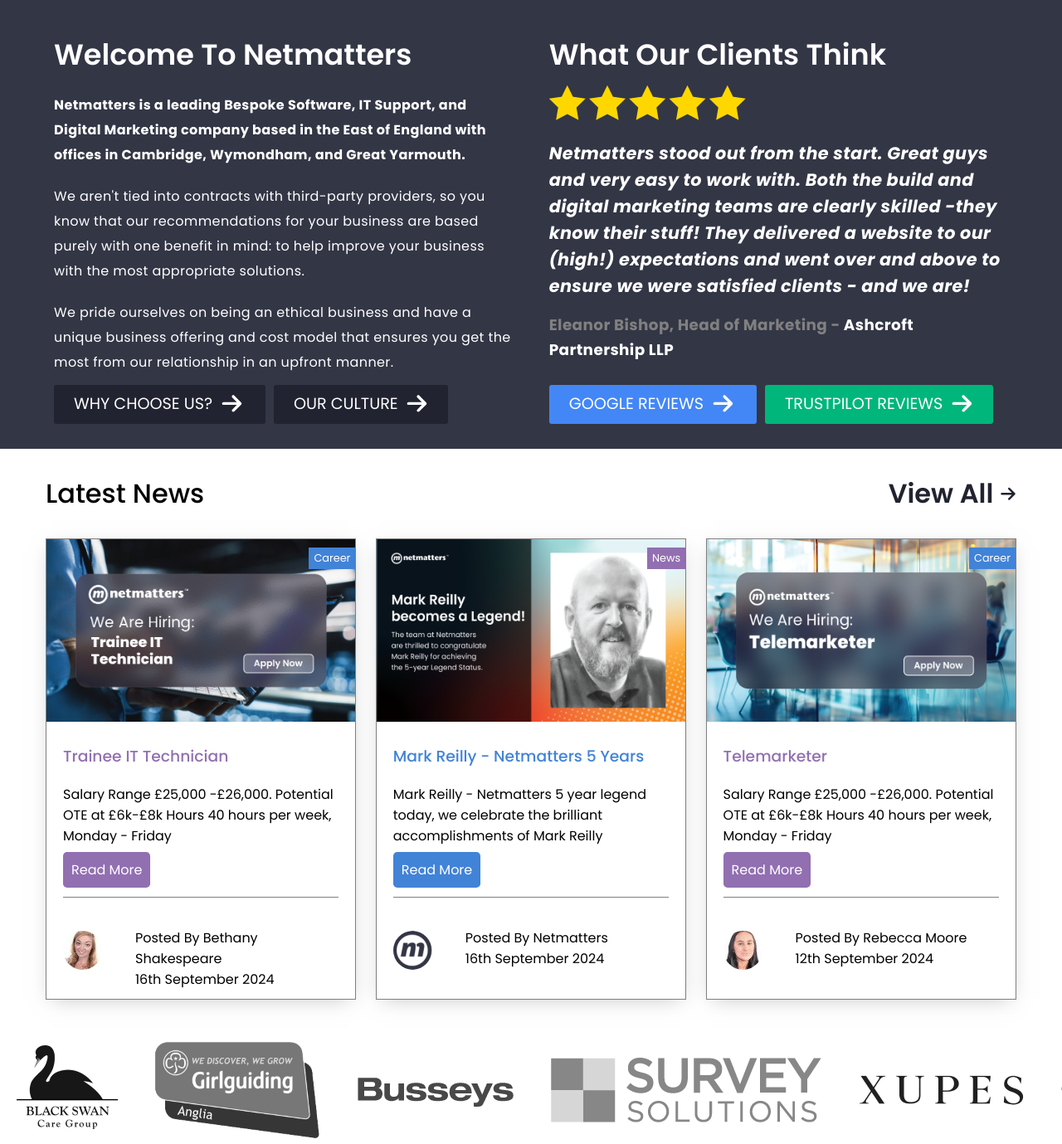
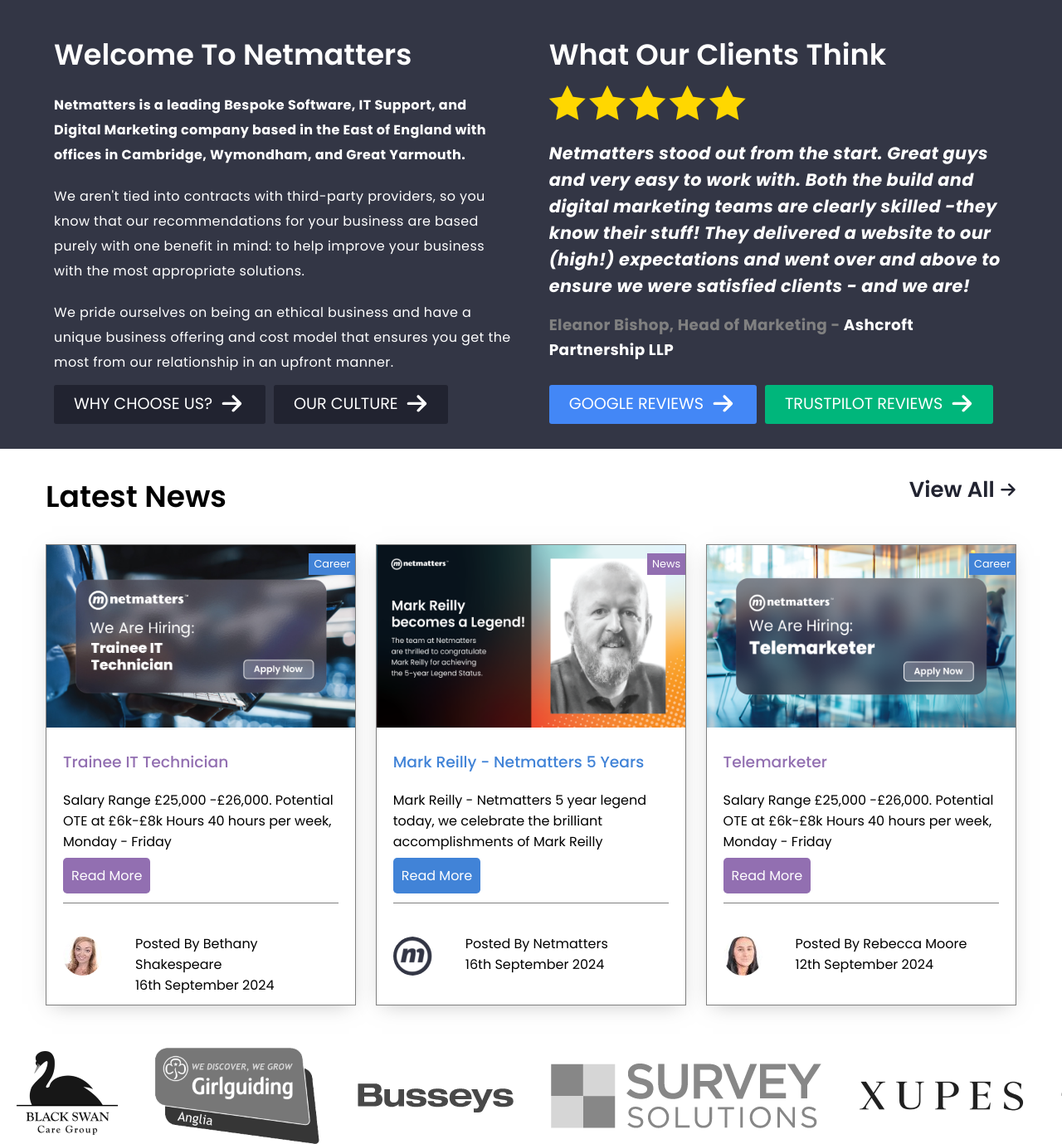
Before and after one commit to roff-dev/NetMatters-HTML-and-CSS-Assessment, a PHP site: page / in a window 1280 px wide. Shown: the part 1685-3064 px from the top of the page at 83% size. Run offline with PHP 8.4, Linux system fonts and the light colour scheme; some web fonts are replaced.

Commit message:
news view all and header

```diff
--- a/css/styles.css
+++ b/css/styles.css
@@ -756,7 +756,6 @@ footer .footer-row .footer-menu ul a:hover {
 }
 .newsbox1 img {
   width: 100%;
-  height: 220px;
 }
 .newsbox1 a {
   color: white;
@@ -826,7 +825,6 @@ footer .footer-row .footer-menu ul a:hover {
 }
 .newsbox2 img {
   width: 100%;
-  height: 220px;
 }
 .newsbox2 a {
   color: white;
@@ -896,7 +894,6 @@ footer .footer-row .footer-menu ul a:hover {
 }
 .newsbox3 img {
   width: 100%;
-  height: 220px;
 }
 .newsbox3 a {
   color: white;
@@ -977,7 +974,8 @@ footer .footer-row .footer-menu ul a:hover {
 }
 .news-head h1 {
   display: inline;
-  font-weight: 500;
+  font-weight: 600;
+  font-size: 36px;
 }
 
 .view-all-top {
@@ -988,7 +986,7 @@ footer .footer-row .footer-menu ul a:hover {
   display: inline;
   align-items: center;
   color: #212330;
-  font-size: 1.5em;
+  font-size: 26px;
   text-decoration: none;
   font-weight: 600;
   padding: 10px 0;
@@ -1010,6 +1008,9 @@ footer .footer-row .footer-menu ul a:hover {
     box-sizing: border-box;
     margin: 0 1% 0 0;
   }
+  .newsbox1 img, .newsbox2 img, .newsbox3 img {
+    height: 202px;
+  }
   .newsbox2 {
     margin-right: 0;
   }
@@ -1026,6 +1027,14 @@ footer .footer-row .footer-menu ul a:hover {
   }
   .view-all-top {
     display: inline-block;
+  }
+}
+@media (min-width: 992px) {
+  .newsbox1 img, .newsbox2 img, .newsbox3 img {
+    height: 256px;
+  }
+  .newsbox1 .news-info, .newsbox2 .news-info, .newsbox3 .news-info {
+    min-height: 203px;
   }
 }
 @media (min-width: 1260px) {
@@ -1034,6 +1043,9 @@ footer .footer-row .footer-menu ul a:hover {
     display: inline-block;
     box-sizing: border-box;
     margin: 0;
+  }
+  .newsbox1 img, .newsbox2 img, .newsbox3 img {
+    height: 220px;
   }
 }
 .header {
--- a/index.html
+++ b/index.html
@@ -348,7 +348,7 @@
             <div class="news-head">
                 <h1>Latest News</h1>
                 <div class="view-all-top">
-                    <a href="#" style="font-size: 2em;">View All <span class="icon-arrow-right"></span></a>
+                    <a href="#"">View All <span class="icon-arrow-right"></span></a>
                 </div>
             </div>
             <div class="news-s">
--- a/scss/partials/modules/_news.scss
+++ b/scss/partials/modules/_news.scss
@@ -69,8 +69,8 @@
     padding-bottom: 30px;
     h1 {
         display: inline;
-        font-weight: 500;
-
+        font-weight: 600;
+        font-size: 36px;
     }
 }
 //view all for larger viewports
@@ -82,7 +82,7 @@
         display: inline;
         align-items: center;
         color: $color-accent;
-        font-size: 1.5em;
+        font-size: 26px;
         text-decoration: none;
 
         font-weight: 600;
@@ -107,9 +107,12 @@
         display: inline-block;
         box-sizing: border-box;
         margin: 0 1% 0 0;
-
     }
-
+    .newsbox1, .newsbox2, .newsbox3 {
+        img {
+           height: 202px;
+        }
+    }
     .newsbox2 {
         margin-right: 0;
     }
@@ -129,11 +132,25 @@
     }
 
 }
+@include mq('m') {
+    .newsbox1, .newsbox2, .newsbox3 {
+        img {
+           height: 256px;
+        }
+        .news-info {
+            min-height: 203px;
+        }
+    }
+}
 @include mq('l') {
     .newsbox1, .newsbox2, .newsbox3 {
         width: 32%;
         display: inline-block;
         box-sizing: border-box;
         margin: 0;
+        img {
+            height: 220px;
+         }
     }
+
 }
--- a/scss/partials/utilities/_mixins.scss
+++ b/scss/partials/utilities/_mixins.scss
@@ -45,7 +45,7 @@ MIXINS
 
     img {
         width: 100%;
-        height: 220px;
+        //height: 220px;
     }
 
     a {
```
Also changed, not shown: 1 other file.
